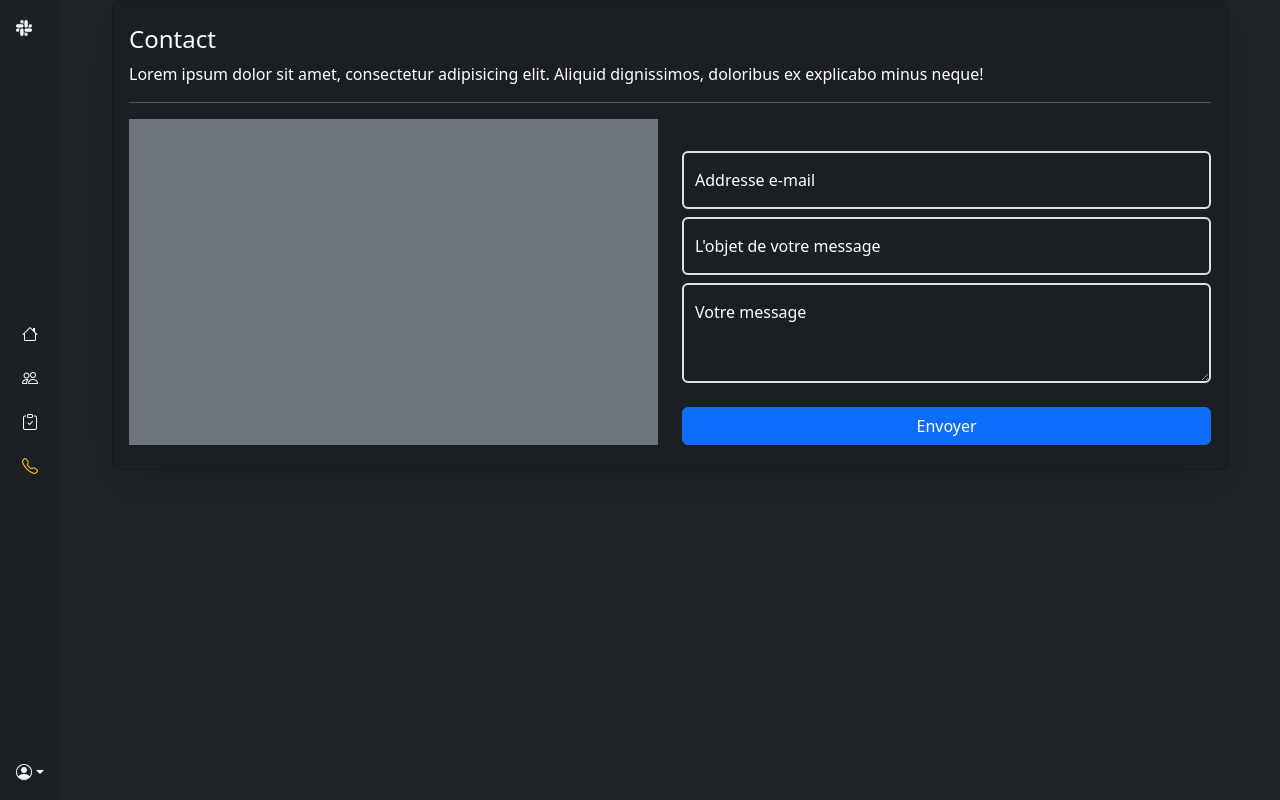
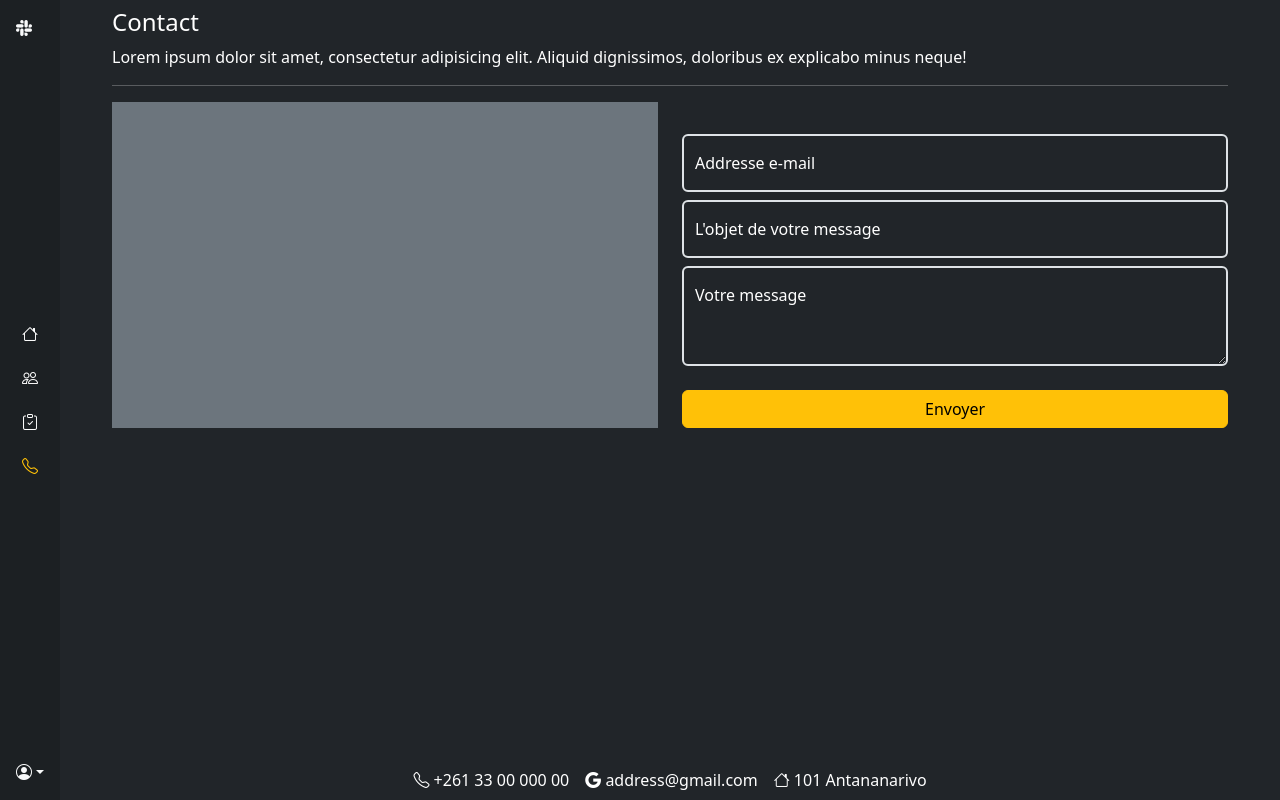
Before and after one commit to TiavinaTiTi/Community, an Angular app: page /contact in a window 1280 px wide. Built offline with nearby package versions, Linux system fonts and the light colour scheme.

Commit message:
Mise en place footer dans page contact

```diff
--- a/src/app/views/contact-page/contact-page.component.html
+++ b/src/app/views/contact-page/contact-page.component.html
@@ -1,5 +1,5 @@
-<div class="pt-2 pt-lg-0 h-100">
-  <div class="card bg-dark-2 shadow-lg py-2">
+<div class="pt-4 pt-lg-2 h-100 position-relative">
+  <!--<div class="card bg-dark-2 shadow-lg py-2">
     <div class="card-body text-white">
       <h4>Contact</h4>
       <p>
@@ -32,6 +32,57 @@
         </div>
       </div>
     </div>
-  </div>
-<!--  <app-footer class="position-absolute fixed-bottom"></app-footer>-->
+  </div>-->
+  <section>
+    <h4>Contact</h4>
+    <p>
+      Lorem ipsum dolor sit amet, consectetur adipisicing elit.
+      Aliquid dignissimos, doloribus ex explicabo minus neque!
+    </p>
+    <hr>
+    <div class="row row-cols-1 row-cols-md-2">
+      <div class="col d-flex flex-column align-items-center">
+        <svg class="bg-secondary" width="100%" height="100%"></svg>
+      </div>
+      <div class="col text-white mt-4">
+        <form>
+          <div class="form-floating my-2">
+            <input type="email" id="mail" class="form-control bg-transparent border-2 text-white" placeholder="Addresse e-mail">
+            <label for="mail">Addresse e-mail</label>
+          </div>
+          <div class="form-floating my-2">
+            <input type="text" id="objet" class="form-control  bg-transparent border-2 text-white " placeholder="L'Objet">
+            <label class="form-label" for="objet">L'objet de votre message</label>
+          </div>
+          <div class="form-floating my-2">
+            <textarea id="message" style="height: 100px;" rows="5" class="form-control bg-transparent border-2 text-white" placeholder="Saisir votre message..."></textarea>
+            <label class="form-label" for="message">Votre message</label>
+          </div>
+          <div class="mt-4">
+            <button class="btn btn-warning w-100">Envoyer</button>
+          </div>
+        </form>
+      </div>
+    </div>
+  </section>
+
+  <footer class="footer w-100 mt-4 py-2">
+    <div class="">
+      <div class="d-flex justify-content-center flex-md-row flex-wrap gap-3 mt-3">
+        <a href="" class="text-decoration-none text-white">
+          <i class="bi-telephone"></i>
+          +261 33 00 000 00
+        </a>
+        <a href="" class="text-decoration-none text-white">
+          <i class="bi-google"></i>
+          address&#64;gmail.com
+        </a>
+        <a href="" class="text-decoration-none text-white">
+          <i class="bi-house"></i>
+          101 Antananarivo
+        </a>
+      </div>
+    </div>
+  </footer>
+
 </div>
--- a/src/app/views/contact-page/contact-page.component.scss
+++ b/src/app/views/contact-page/contact-page.component.scss
@@ -1,3 +1,11 @@
 .bg-dark-2{
   background: #00000026;
 }
+
+@media screen and (min-width: 992px){
+  footer{
+    position: absolute;
+    bottom: 0;
+  }
+
+}
--- a/src/app/views/home-page/home-page.component.html
+++ b/src/app/views/home-page/home-page.component.html
@@ -16,9 +16,9 @@
         <i class="bi-telephone-fill"></i>
         Contact me !
       </button>
-      <button @translateRight routerLink="/training" class="btn btn-lg border border-white text-white rounded-pill">
-        <i class="bi-filetype-doc"></i>
-        Entrainement
+      <button @translateRight routerLink="/team" class="btn btn-lg border border-white text-white rounded-pill">
+        <i class="bi-people"></i>
+        Membres
       </button>
     </div>
     <div @translateLeft class="mt-4 d-flex justify-content-center justify-content-md-start gap-2">
```
